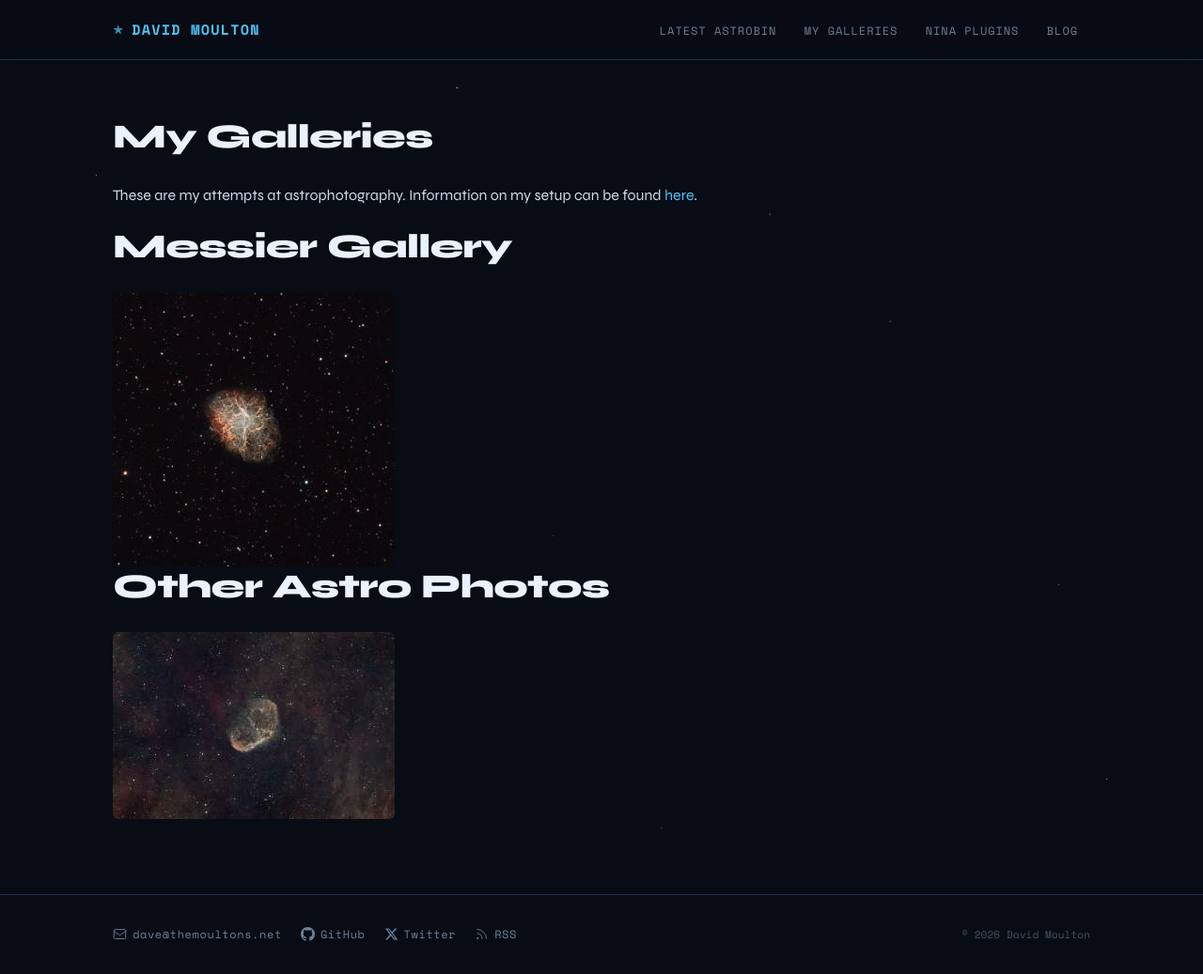
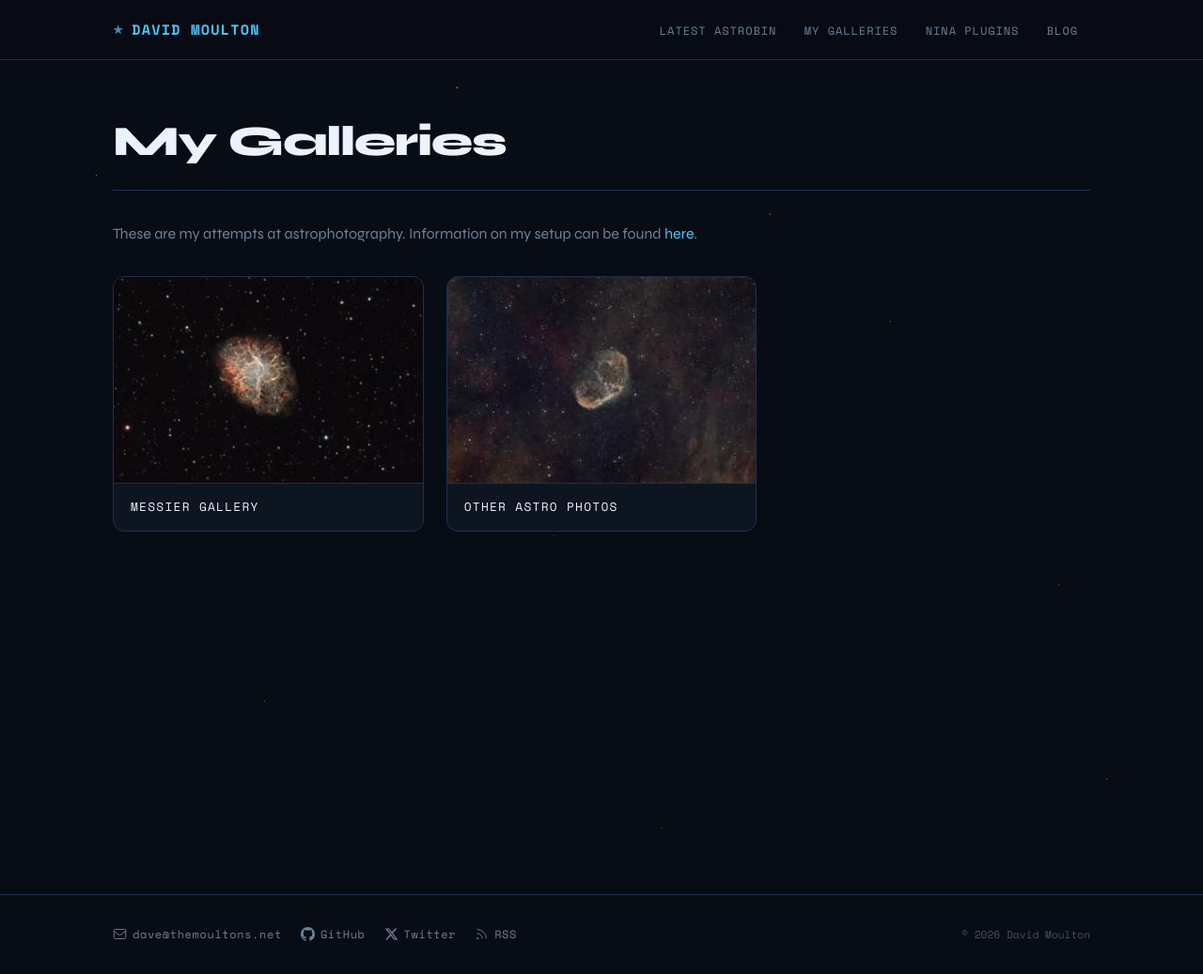
Before and after one commit to dmoulton/dmoulton.github.io, a Jekyll site: the page built from pages/astrophotography/index.html, in a window 1280 px wide and 1037 px high. Shown: the whole window at 94% size. Built offline with Jekyll 4.4.1, drawn with Linux system fonts in a browser that asks for light colours.

Commit message:
pages update

```diff
--- a/pages/astrophotography/index.html
+++ b/pages/astrophotography/index.html
@@ -2,31 +2,19 @@
 layout: default
 title: My Galleries
 permalink: /astrophotography/
+nav_order: 2
 ---
 
-<h1>{{ page.title }}</h1>
+<h1 class="page-title">{{ page.title }}</h1>
+<p style="color:#6b8299;margin-bottom:32px;">These are my attempts at astrophotography. Information on my setup can be found <a href="/my-setup">here</a>.</p>
 
-<p>These are my attempts at astrophotography. Information on my setup can be found <a href="/my-setup">here</a>.</p>
-
-{% assign count = 0 %}
-{% assign align = "left" %}
-{% for gallery in site.data.galleries.overview %}
-{% if count == 0 %}<div class="row">{% endif %}
-  <div class="half-width gallery-preview {{ align }}">
-    <h1>{{ gallery.title }}</h1>
-    <a href="{{ site.url }}{{ site.baseurl }}/astrophotography/{{ gallery.directory }}.html">
-      <img class="image_spacer" alt="{{ gallery.title }}" src="{{ site.url }}{{ site.baseurl }}/assets/astrophotography/{% if gallery.picture_path %}{{ gallery.picture_path }}{% else %}{{ gallery.directory }}{% endif %}/{{ gallery.preview.thumbnail }}" />
+<div class="gallery-overview">
+  {% for gallery in site.data.galleries.overview %}
+    <a class="gallery-card" href="{{ site.baseurl }}/astrophotography/{{ gallery.directory }}.html">
+      <img
+        src="{{ site.baseurl }}/assets/astrophotography/{% if gallery.picture_path %}{{ gallery.picture_path }}{% else %}{{ gallery.directory }}{% endif %}/{{ gallery.preview.thumbnail }}"
+        alt="{{ gallery.title }}" />
+      <div class="gallery-card-title">{{ gallery.title }}</div>
     </a>
-  </div>
-{% if count == 1 %}</div>{% endif %}
-{% assign count = count | plus: 1 %}
-{% assign align = "right" %}
-{% if count >= 2 %}
-{% assign align = "left" %}
-{% assign count = 0 %}
-{% endif %}
-{% endfor %}
-
-{% if count != 1 %}
+  {% endfor %}
 </div>
-{% endif %}
```
Also changed, not shown: index.html (+3 -4 lines).
